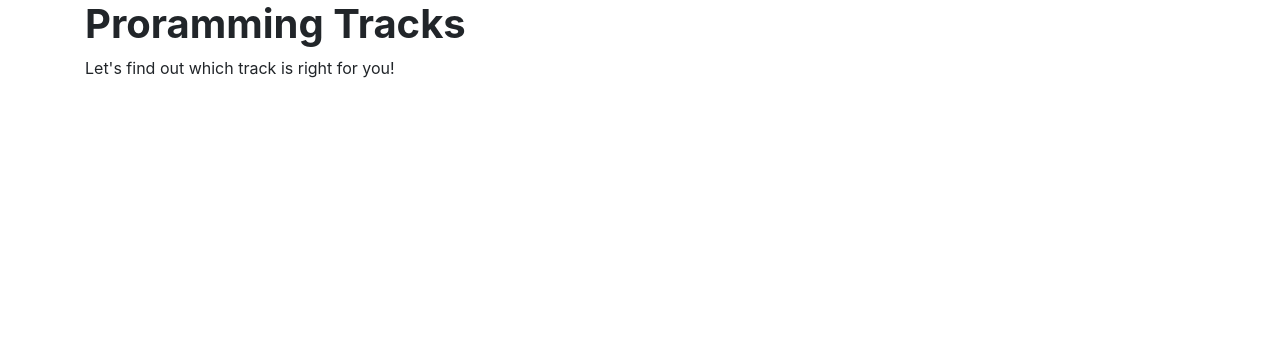
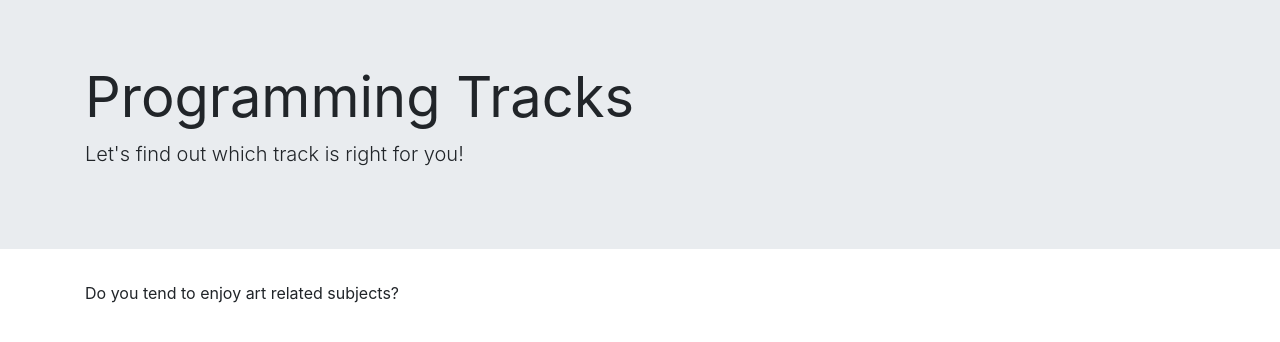
Before and after one commit to KAIROS-x/Track-suggestion, a plain HTML site: page index.html in a window 1280 px wide. Drawn offline with nearby package versions, Linux system fonts and the light colour scheme.

Commit message:
Add bootstrap jumbotron

```diff
--- a/index.html
+++ b/index.html
@@ -2,19 +2,22 @@
 <html lang="en" dir="ltr">
 <head>
   <meta charset="utf-8">
-    <link href="css/bootstrap.css" rel="stylesheet" type="text/css" media="all">
+  <link rel="stylesheet"href="https://stackpath.bootstrapcdn.com/bootstrap/4.1.3/css/bootstrap.min.css"integrity="sha384-MCw98/SFnGE8fJT3GXwEOngsV7Zt27NXFoaoApmYm81iuXoPkFOJwJ8ERdknLPMO" crossorigin="anonymous">
   <link rel="stylesheet" href="css/styles.css" type="text/css" media="all">
-    <script src=""></script>
   <script src="js/scripts.js"></script>
   <title>Coding 101</title>
 </head>
 <body>
+  <div class="jumbotron jumbotron-fluid">
     <div class="container">
-      <h1><strong>Proramming Tracks</strong></h1>
+      <h1 class="display-4"><strong>Programming Tracks</strong></h1>
+      <p class="lead">Let's find out which track is right for you!</p>
+    </div>
+  </div>
+  <div class="container">
+    <form id="questionaire" action="index.html" method="post">
+      <label for="question1">Do you tend to enjoy art related subjects?</label>
 
-      <p>Let's find out which track is right for you!</p>
-
-      <form id="questionaire" action="index.html" method="post">
 
 
     </form>
```
Lines whose indentation alone changed are shown as unchanged.
